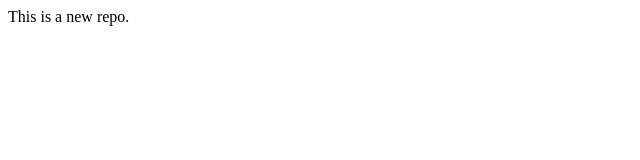
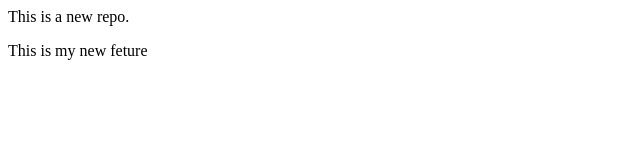
Before and after one commit to anandamondal007/localrepo, a plain HTML site: page index.html in a window 1280 px wide. Shown: the whole page, without its empty margins (0-640 px from the left). Drawn offline with Linux system fonts and the light colour scheme.

Commit message:
add new feature

```diff
--- a/index.html
+++ b/index.html
@@ -1 +1,2 @@
 <P>This is a new repo.</P>
+<p>This is my new feture</p>
```
